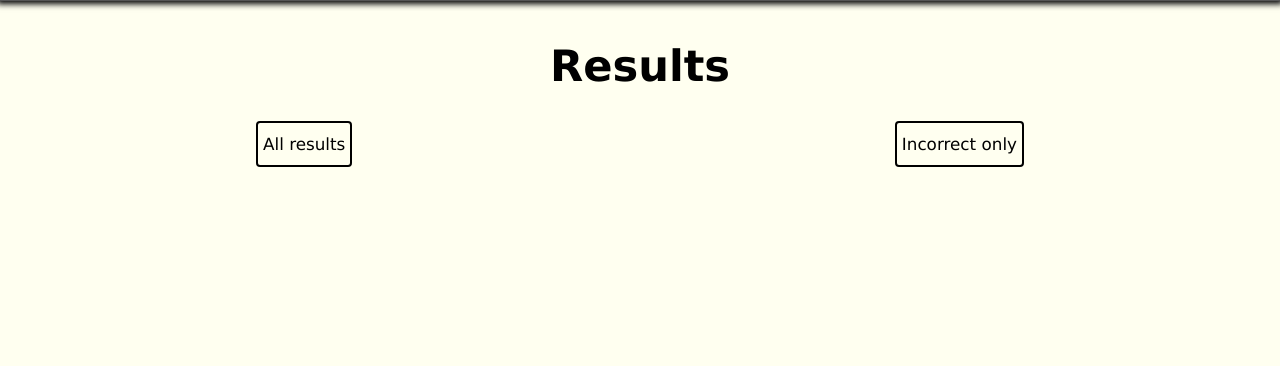
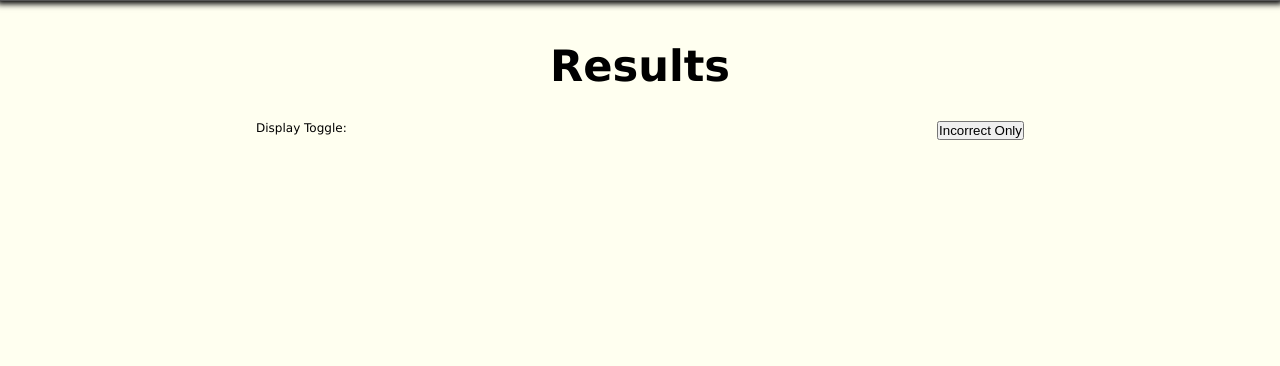
Before and after one commit to derek-watson14/DerDieDas, a Flask app: template templates/results.html in a window 1280 px wide. Shown: the part 76-442 px from the top of the page. Run offline with Flask 2, Linux system fonts and the light colour scheme; the template is opened without the code that fills it, so the values that code supplies are empty.

Commit message:
changed table display button to a toggle adapted js to use new classes

```diff
--- a/templates/results.html
+++ b/templates/results.html
@@ -8,16 +8,21 @@
         <h1 class="page-head">Results</h1>
         <h2 class="result-score"></h2>
         <div class="display-menu">
-            <div class="display-option all-res" onclick="displayResults(true)">All results</div>
-            <div class="display-option inc-res" onclick="displayResults(false)">Incorrect only</div>
+            <label for="disp-toggle" class="form-btn--label">Display Toggle: </label>
+            <button type="button" class="form-btn w-131" name="disp-toggle">Incorrect Only</button>
         </div>
         <table class="result-table"></table>
     </div>
 </div>
-<script src="../static/scripts/results.js"></script>
+<script type="text/javascript" src="../static/scripts/table-sorter.js"></script>
+<script type="text/javascript" src="../static/scripts/results.js"></script>
 <script type="text/javascript">
     document.getElementById("results").classList.add('active');
     let userRecord = JSON.parse(' {{ user_record|tojson|safe }} ');
-    displayResults(true);
+    let tableController = new TableController(userRecord);
+    let messageController = new MessageController();
+    let resultDisplay = new ResultDisplay(tableController, messageController);
+
+    resultDisplay.setInitialDisplay();
 </script>
 {% endblock %}
```
